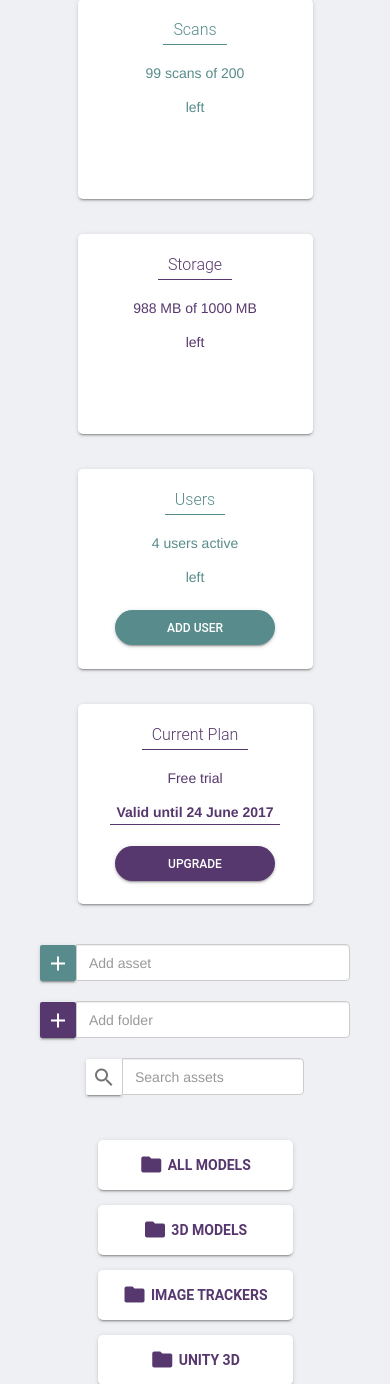
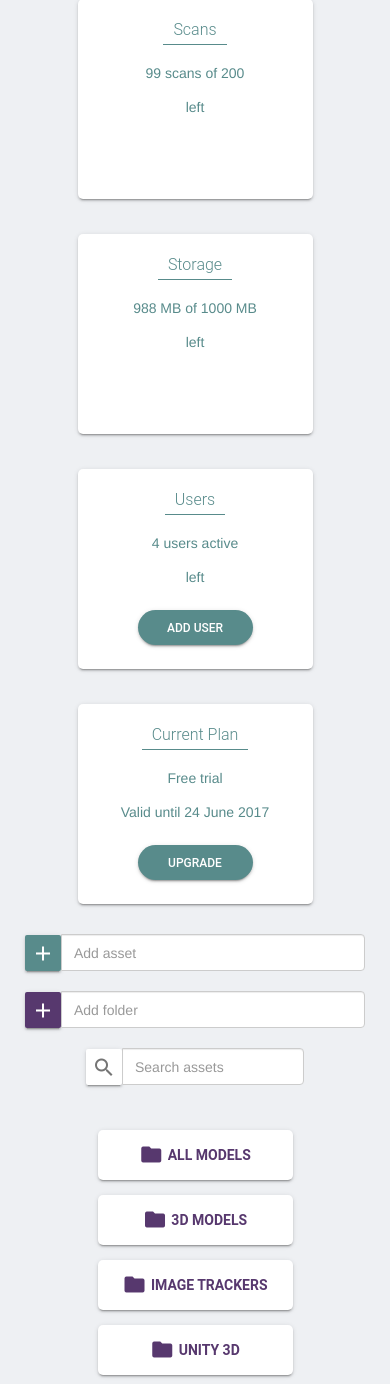
Before and after one commit to fandy/arbio, a PHP site: page /Admin/index.html in a window 390 px wide. Shown: the part 91-1475 px from the top of the page. Run offline with PHP 8.4, Linux system fonts and the light colour scheme; some web fonts are replaced.

Commit message:
responsive cards_admin

```diff
--- a/Admin/index.html
+++ b/Admin/index.html
@@ -42,6 +42,8 @@
 		<main class="mdl-layout__content">
 			<section class="mdl-section">
 				<div class="mdl-content-cards">
+					<div class="col-md-12 p-0">
+						<div class="col-md-3 col-sm-4 col-xs-6">
 							<div class="mdl-card mdl-card-admin">
 								<div class="mdl-card__title">
 					                <h2 class="mdl-card__title-text">Scans</h2>
@@ -54,6 +56,8 @@
 
 					            </div>
 							</div>
+						</div>
+						<div class="col-md-3 col-sm-4 col-xs-6">
 							<div class="mdl-card mdl-card-admin">
 								<div class="mdl-card__title">
 					                <h2 class="mdl-card__title-text">Storage</h2>
@@ -66,6 +70,8 @@
 
 					            </div>
 							</div>
+						</div>
+						<div class="col-md-3 col-sm-4 col-xs-6">
 							<div class="mdl-card mdl-card-admin">
 								<div class="mdl-card__title">
 					                <h2 class="mdl-card__title-text">Users</h2>
@@ -78,6 +84,8 @@
 					                <button class="mdl-button mdl-js-button mdl-js-ripple-effect mdl-button--raised">ADD USER</button>
 					            </div>
 							</div>
+						</div>
+						<div class="col-md-3 col-sm-12 col-xs-6">
 							<div class="mdl-card mdl-card-admin">
 								<div class="mdl-card__title">
 					                <h2 class="mdl-card__title-text">Current Plan</h2>
@@ -90,7 +98,9 @@
 					                <button class="mdl-button mdl-js-button mdl-js-ripple-effect mdl-button--raised">UPGRADE</button>
 					            </div>
 							</div>
-					<div id="inputs">
+						</div>
+					</div>
+					<div id="inputs" class="col-md-12">
 						<div class="col-md-2 col-sm-6 col-xs-12 inputs-add inline">
 							<div class="input-group">
 								<span class="input-group-btn">
--- a/Admin/public/css/menu.css
+++ b/Admin/public/css/menu.css
@@ -42,7 +42,7 @@
     width: 100%;
 }
 .mdl-layout--fixed-drawer>.mdl-layout__content{
-    margin-left: 100px;
+    margin-left: 80px;
 }
 
 .mdl-layout__header{
@@ -54,10 +54,10 @@
 }
 
 .mdl-section{
-    padding: 20px 25px;
+    padding: 20px 10px;
 }
 .mdl-content-cards{
-    max-width: 1050px;
+    max-width: 1235px;
     margin: auto;
     text-align: center;
 }
@@ -90,11 +90,24 @@
 .mdl-card-admin{
     display: inline-block;
     max-width: 235px;
-    margin: 12px;
+    /*margin-top: 0;
+    margin-bottom: 15px;
+    margin-right: 35px;
+    margin-left: 35px;*/
     height: 200px;
+    margin: 5px;
 }
+/*.mdl-card-admin:nth-child(1){
+    margin-left: 5px;
+}
+.mdl-card-admin:nth-child(4){
+    margin-right: 5px;
+}*/
 .mdl-card-admin p{
     margin: 0 0 10px;
+    text-overflow: ellipsis;
+    overflow: hidden;
+    white-space: nowrap;
 }
 .mdl-card-admin .mdl-card__title h2{
     margin: auto;
@@ -645,15 +658,6 @@ p.title-pricing{
     font-weight: 600;
     text-decoration: underline;
 }
-@media screen and (max-width: 420px){
-    .modal-dialog .mdl-card__actions button{
-        min-width: 115px;
-    }
-    .mdl-card-admin{
-        margin: 15px 0;
-    }
-}
-
 
 @media screen and (max-width: 1024px){
    .mdl-layout--fixed-drawer>.mdl-layout__content {
@@ -713,3 +717,19 @@ p.title-pricing{
         top: 32px;
     }
 }
+@media screen and (max-width: 480px){
+    .mdl-card-admin .mdl-card__actions button{
+        min-width: 115px;
+    }
+}
+@media screen and (max-width: 420px){
+    .modal-dialog .mdl-card__actions button{
+        min-width: 115px;
+    }
+    .mdl-card-admin{
+        margin: 15px 0;
+    }
+    .col-md-12 .col-md-3.col-xs-6{
+        width: 100%;
+    }
+}
```
Lines whose indentation alone changed are shown as unchanged.
